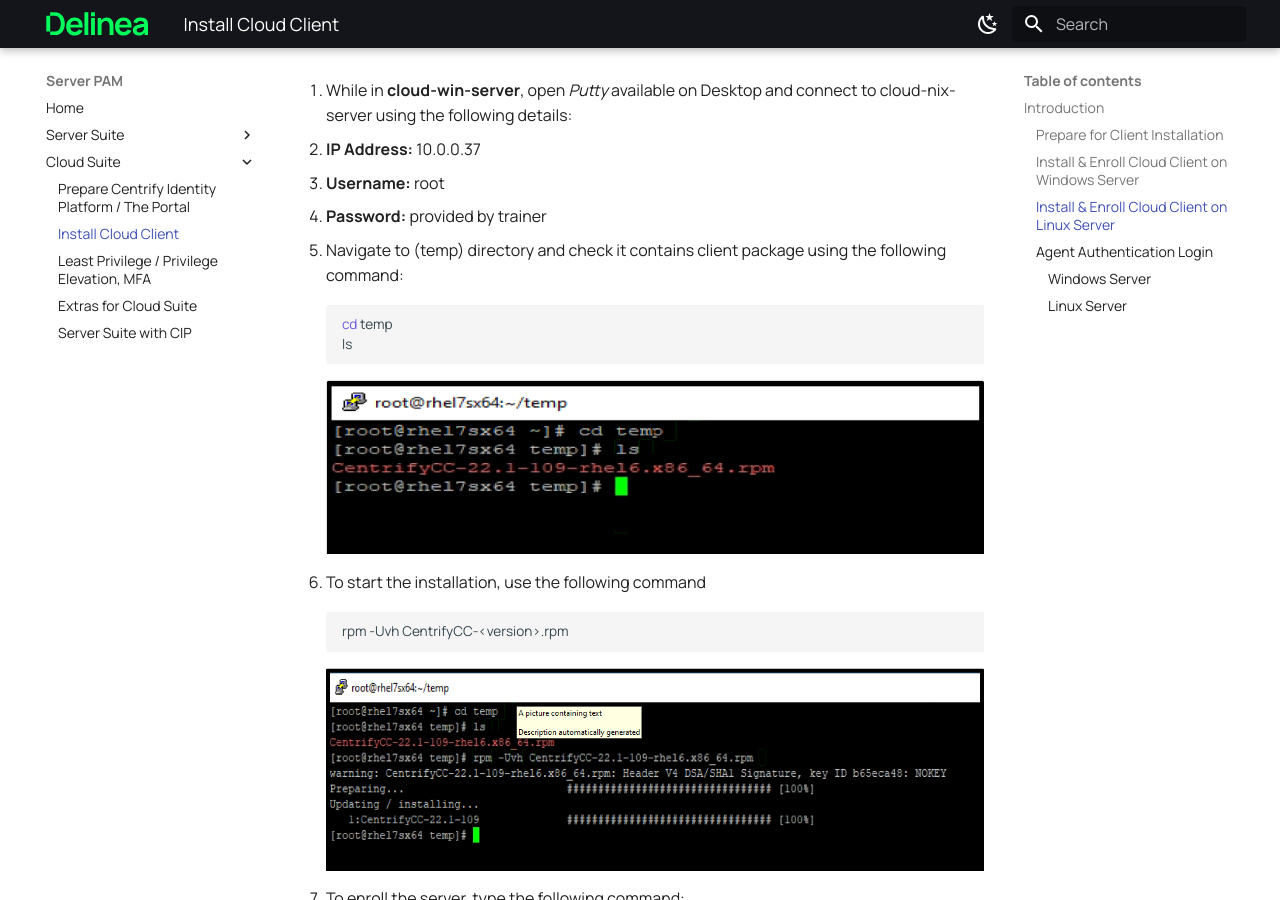
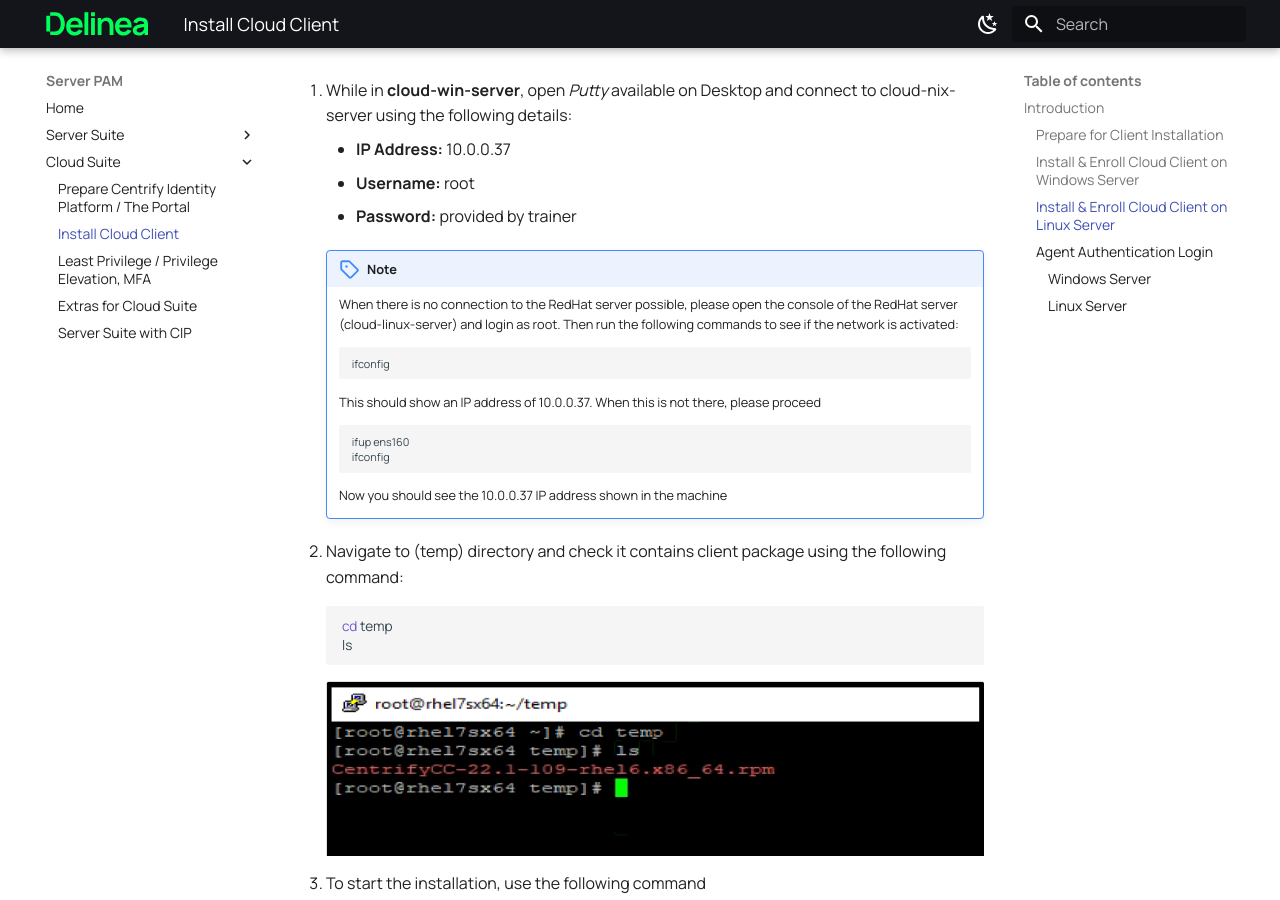
Before and after one commit to wessenstam/server-cloud_suite_partner, an MkDocs documentation site: the page built from docs/Cloud_Suite/lab2/lab2.md, in a window 1280 px wide and 900 px high, scrolled down 5246 px. Built offline with MkDocs 1.6.1 and Material for MkDocs 9.7.7, drawn with Linux system fonts in a browser that asks for light colours.

Commit message:
Updated small failure

````diff
--- a/docs/Cloud_Suite/lab2/lab2.md
+++ b/docs/Cloud_Suite/lab2/lab2.md
@@ -98,9 +98,24 @@ This second lab will cover:
 
 1. While in **cloud-win-server**, open *Putty* available on Desktop and connect to cloud-nix-server using the following details:
 
-   - **IP Address:** 10.0.0.37
-   - **Username:** root
-   - **Password:** provided by trainer
+    - **IP Address:** 10.0.0.37
+    - **Username:** root
+    - **Password:** provided by trainer
+
+    !!!note
+        When there is no connection to the RedHat server possible, please open the console of the RedHat server (cloud-linux-server) and login as root. Then run the following commands to see if the network is activated:
+
+        ```bash
+        ifconfig
+        ```
+        This should show an IP address of 10.0.0.37. When this is not there, please proceed
+
+        ```bash
+        ifup ens160
+        ifconfig
+        ```
+        Now you should see the 10.0.0.37 IP address shown in the machine
+
 
 2. Navigate to (temp) directory and check it contains client package using the following command:
 
````
